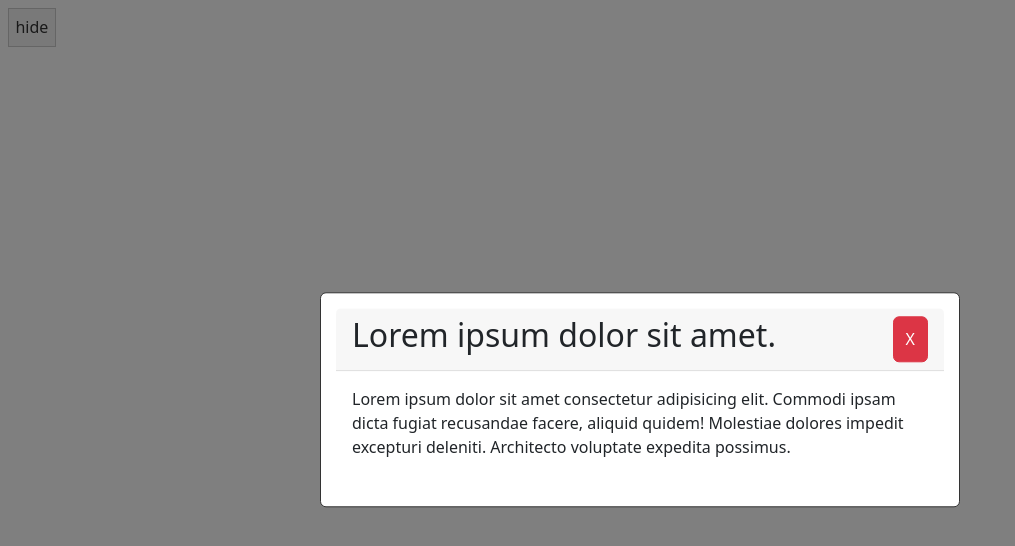
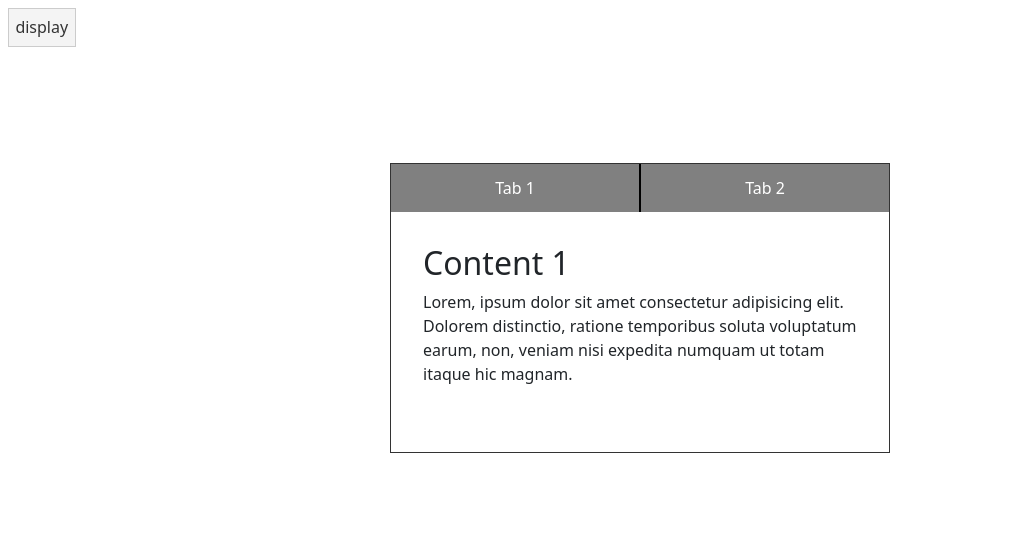
Before and after one commit to trevorius/SvelteDeAaZ-v1, a Svelte app: page / in a window 1280 px wide. Shown: the top 546 px of the page, without its empty margins (0-1015 px from the left). Built offline with nearby package versions, Linux system fonts and the light colour scheme.

Commit message:
tab navigation

```diff
--- a/src/App.svelte
+++ b/src/App.svelte
@@ -3,6 +3,7 @@
   import Slots from './first components/Slots.svelte';
   import LifeCycle from './first components/LifeCycle.svelte';
   import BasicModal from './first components/BasicModal.svelte';
+  import Tabs from './first components/Tabs.svelte';
   import Events from './first components/events.svelte';
   import Reactivity from './first components/Reactivity.svelte';
   import Form from './first components/Form.svelte';
@@ -17,7 +18,7 @@
     incrementValue: 5,
   };
   let countries = ['France', 'England', 'Deutchland', 'Espana'];
-  let displayToggler = !false;
+  let displayToggler = false;
 
   let dispatchedTxt = '';
   const recievTXTfromChild = (e) => {
@@ -32,9 +33,12 @@
 <button class="mb-3" on:click={toggleDisplayToggler}
   >{displayToggler ? 'hide' : 'display'}</button
 >
+
+<div class="content">
+  <Tabs />
+</div>
+
 <div>
-  <p>{dispatchedTxt}</p>
-
   {#if displayToggler}
     <BasicModal
       on:info-dispatch={recievTXTfromChild}
--- /dev/null
+++ b/src/first components/Tabs.svelte
@@ -0,0 +1,73 @@
+<script>
+  let tabToggler = 1;
+  const toggleTabs = (index) => {
+    tabToggler = index;
+  };
+</script>
+
+<!-- svelte-ignore a11y-click-events-have-key-events -->
+<div class="tab-box">
+  <div class="selectors">
+    <div on:click={() => toggleTabs(1)} class="selector s1">Tab 1</div>
+    <div on:click={() => toggleTabs(2)} class="selector s2">Tab 2</div>
+  </div>
+  <div class={tabToggler === 1 ? 'content visible' : 'content'}>
+    <h2>Content 1</h2>
+    <p>
+      Lorem, ipsum dolor sit amet consectetur adipisicing elit. Dolorem
+      distinctio, ratione temporibus soluta voluptatum earum, non, veniam nisi
+      expedita numquam ut totam itaque hic magnam.
+    </p>
+  </div>
+  <div class={tabToggler === 2 ? 'content visible' : 'content'}>
+    <h2>Content 2</h2>
+    <p>
+      Lorem, ipsum dolor sit amet consectetur adipisicing elit. Dolorem
+      distinctio, ratione temporibus soluta voluptatum earum, non, veniam nisi
+      expedita numquam ut totam itaque hic magnam.
+    </p>
+  </div>
+</div>
+
+<style>
+  .tab-box {
+    border: 1px solid #333;
+    max-width: 500px;
+    margin: 100px auto;
+  }
+
+  .selectors {
+    display: flex;
+  }
+  .selector {
+    text-align: center;
+    cursor: pointer;
+    width: 50%;
+    background-color: grey;
+    color: white;
+    height: 3rem;
+    line-height: 3rem;
+    transition: color 500ms;
+  }
+  .selector:hover {
+    filter: brightness(125%);
+    color: black;
+    transition: color 500ms;
+  }
+  .s1 {
+    border-right: 1px solid #000;
+  }
+  .s2 {
+    border-left: 1px solid #000;
+  }
+
+  .content {
+    display: none;
+    padding: 2rem;
+    min-height: 15rem;
+    overflow: hidden;
+  }
+  .visible {
+    display: block;
+  }
+</style>
```
